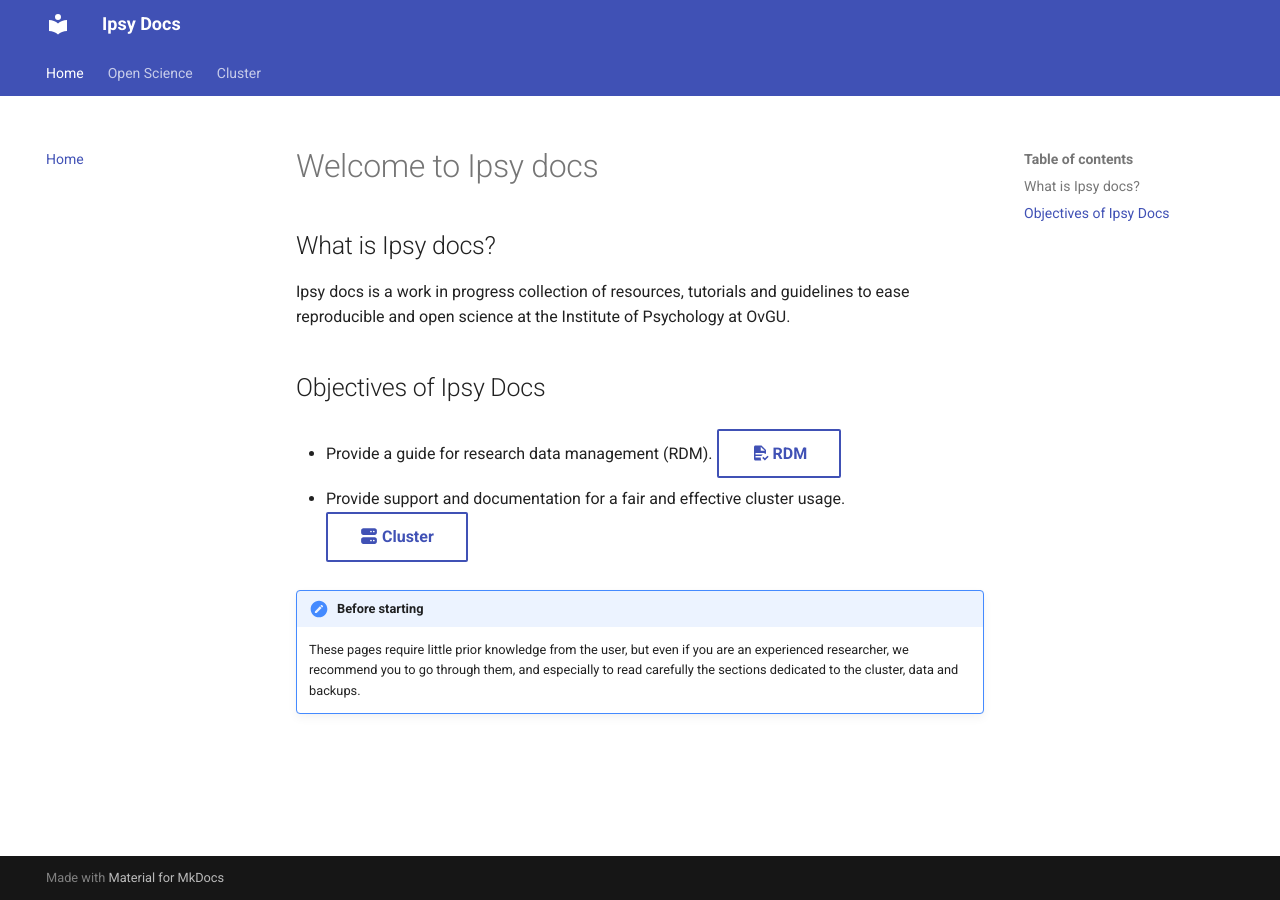
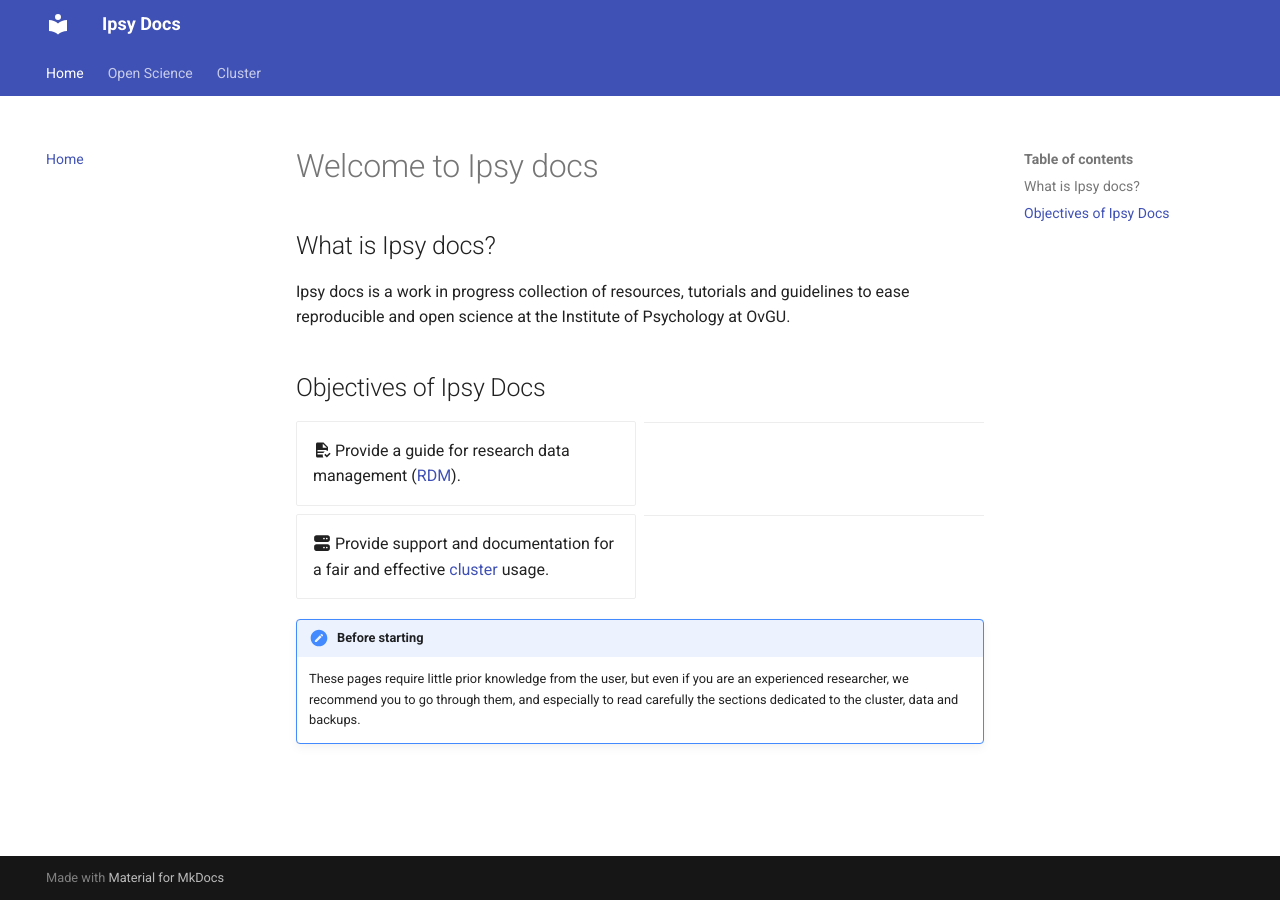
Before and after one commit to pvavra/temp-ipsy, an MkDocs documentation site: the page built from docs/index.md, in a window 1280 px wide. Built offline with MkDocs 1.6.1 and Material for MkDocs 9.7.7, drawn with Linux system fonts in a browser that asks for light colours; some of the changed lines change nothing that is shown.

Commit message:
Modify home

```diff
--- a/docs/index.md
+++ b/docs/index.md
@@ -6,9 +6,20 @@ Ipsy docs is a work in progress collection of resources, tutorials and guideline
 
 ## Objectives of Ipsy Docs
 
-- Provide a guide for research data management (RDM). [:material-file-document-check: RDM](open-science/research-data-management/getting-started/){ .md-button }
+<div class="grid cards" markdown>
 
-- Provide support and documentation for a fair and effective cluster usage.[:fontawesome-solid-server: Cluster](cluster){ .md-button }
+- :material-file-document-check: Provide a guide for research data management ([RDM]).
+
+---
+
+- :fontawesome-solid-server: Provide support and documentation for a fair and effective [cluster] usage.
+
+---
+
+</div>
+
+[RDM]: open-science/research-data-management/getting-started/
+[cluster]: cluster
 
 !!! note "Before starting"
     These pages require little prior knowledge from the user, but even if you are an experienced researcher, we recommend you to go through them, and especially to read carefully the sections dedicated to the cluster, data and backups.
```
